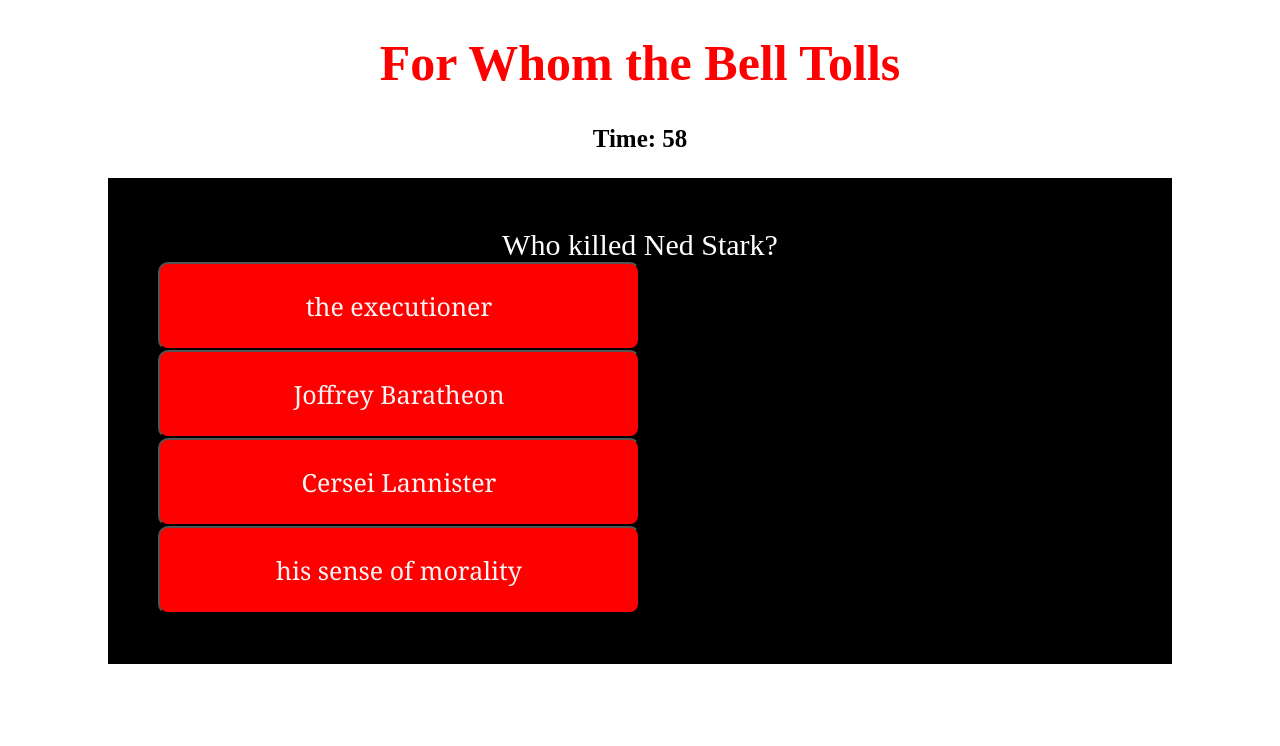
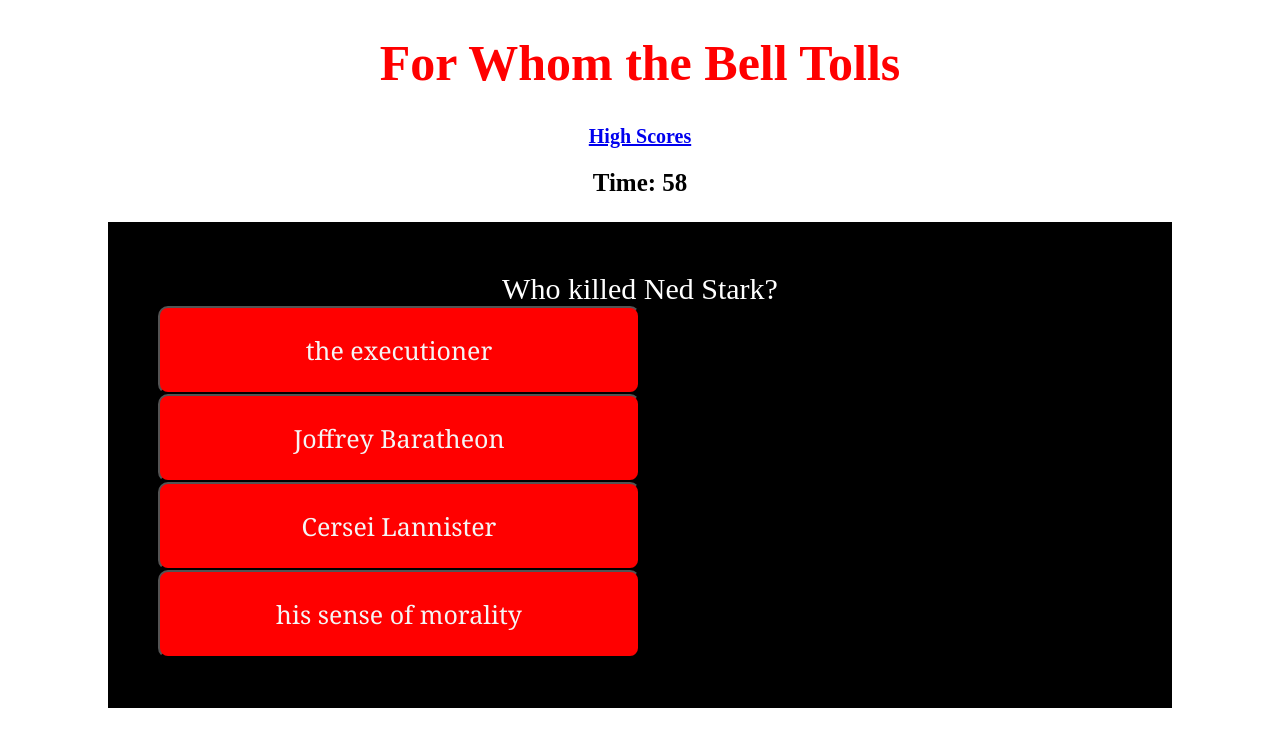
Before and after one commit to yermasog/timed-quiz, a plain HTML site: page index.html in a window 1280 px wide. Both pictures are taken after a click on the button "START". Drawn offline with Linux system fonts and the light colour scheme.

Commit message:
Added highscores HTML and JS.

```diff
--- a/index.html
+++ b/index.html
@@ -12,6 +12,9 @@
     <div>
         <header>
             <h1>For Whom the Bell Tolls</h1>
+            <h2 class="highscore">
+                <a href="score.html" >High Scores</a>
+            </h2>
             <h2 class="timer">Time:</h2>
         </header>
         <main class="container questionsGoHere">
--- a/psuedo.js
+++ b/psuedo.js
@@ -37,5 +37,5 @@
                     //qList[index].question
                     // for loop over qList[index].options > create html element for qList[index].options[i]
     //score.html
-      //capture the score form the local storage and display it to user
+      //capture the score from the local storage and display it to user
       //reset the local storage with 0.
--- a/script.js
+++ b/script.js
@@ -13,28 +13,28 @@ var questions = [
     {
         question: "Who killed Ned Stark?",
         choices: ["the executioner", "Joffrey Baratheon", "Cersei Lannister", "his sense of morality"],
-        answer: 4
+        answer: 3
     },
     {
         question: "Who killed Ramsay Bolton?",
-        choices: "the Queen of the North",
-        answer: 1
+        choices: ["Sansa Stark", "Sansa Stark", "Sansa Stark", "the Queen of the North"],
+        answer: 0
     },
     {
         question: "Who did NOT get killed by Arya Stark?",
         choices: ["Cersei Lannister", "the Night King", "Walder Frey", "Petyr Baelish"],
-        answer: 1
+        answer: 0
     },
     {
         question: "Who carried out righteous justice on Stannis Baratheon?",
         choices: ["Robert Baratheon", "Brienne of Tarth", "Cersei Lannister", "Jon Snow"],
-        answer: 2
+        answer: 1
     },
     {
 
         question: "SPOILER ALERT: Who killed Daenerys Targaryen?",
         choices: ["Jon Snow", "David Benioff", "D.B. Weiss", "all of the above"],
-        answer: 4
+        answer: 3
     }
 
 ];
@@ -60,22 +60,28 @@ function newQuest() {
         questionsPlaceholder.textContent = questions[index].question;
         for (let i = 0; i < questions[index].choices.length; i++) {
             var btn = document.createElement("button");
-            btn.setAttribute("data-value", questions[index].choices[i])
+            btn.classList.add("choices");
+            btn.setAttribute("data-value", i);
             questionsPlaceholder.appendChild(btn);
             btn.textContent = questions[index].choices[i];
+
+            // btn.addEventListener("click", function() {
+            //     console.log (this.getAttribute("data-value"))}
+
+
         }
     }
     index++
+
 }
 
-document.body.addEventListener("click", function(event) {
-    if (event.target.matches("button")) {
-        alert("data-value");
-        //return the value of what was clicked
+// document.body.addEventListener("click", function(event){
+//     if (event.target.matches)("button") {
+//         console.log("hello");
+//     })
+// }
 
-    }
 
-});
 
 
 
@@ -84,6 +90,8 @@ function onStart() {
     timeLeft();
     newQuest();
 }
+
+
 
 
 // WHEN I answer a question
@@ -105,4 +113,3 @@ function onStart() {
     //if statement "if question index is last then end game"
 // WHEN the game is over
 // THEN I can save my initials and score
-    //
--- a/style.css
+++ b/style.css
@@ -4,6 +4,11 @@ h1 {
     /* padding-top: 25px; */
     text-align: center;
 
+}
+
+.highscore {
+    text-align: center;
+    font-size: 20px;
 }
 
 .container {
@@ -13,6 +18,7 @@ h1 {
     margin-left: 100px;
     margin-right: 100px;
     padding: 50px;
+    color: white;
 
 }
 
```
Also changed, not shown: score.html (added, +25 -0 lines), score.js (added).
